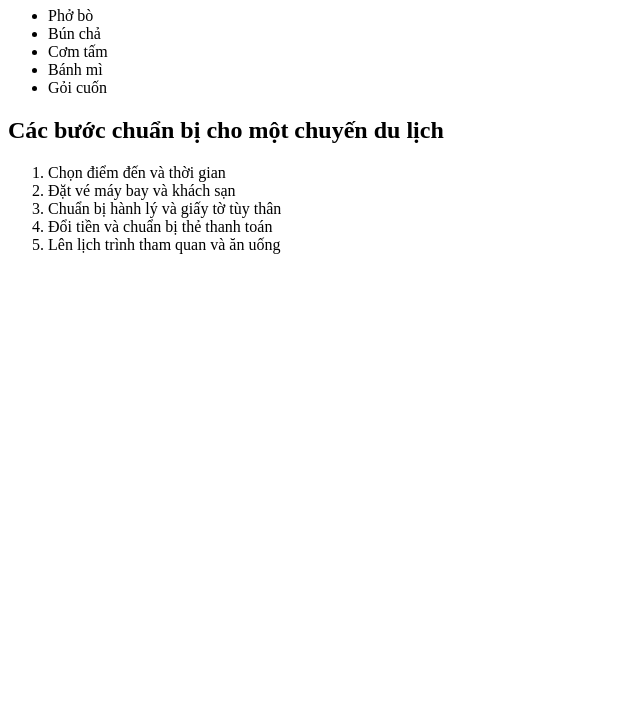
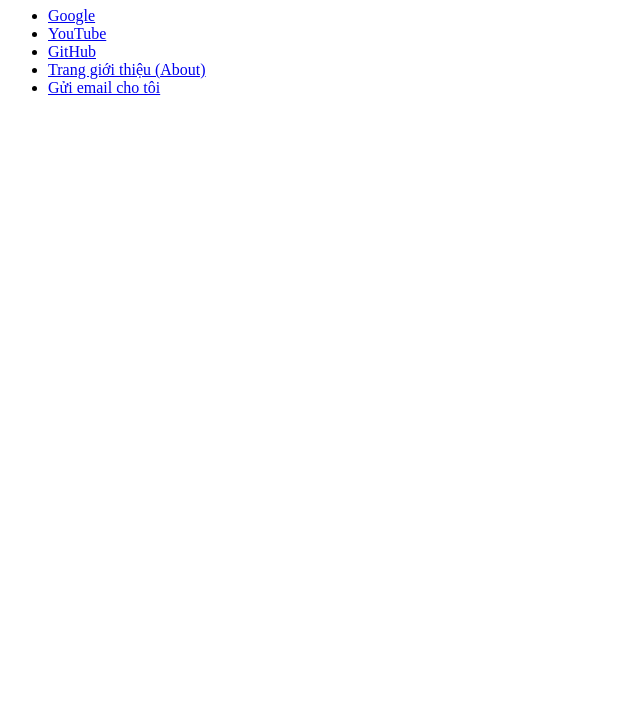
Before and after one commit to dtc245220035-hue/GitProject, a plain HTML site: page index.html in a window 1280 px wide. Shown: the part 73-800 px from the top of the page, without its empty margins (0-640 px from the left). Drawn offline with Linux system fonts and the light colour scheme.

Commit message:
Add links exercise with about page

```diff
--- a/index.html
+++ b/index.html
@@ -2,25 +2,17 @@
 <html>
     <head>
         <meta charset="utf-8">
-        <title>Danh sách trong HTML</title>
+        <title>Liên kết trong HTML</title>
     </head>
     <body>
-        <h1>Những món ăn yêu thích của tôi</h1>
+        <h1>Liên kết yêu thích của tôi</h1>
+
         <ul>
-            <li>Phở bò</li>
-            <li>Bún chả</li>
-            <li>Cơm tấm</li>
-            <li>Bánh mì</li>
-            <li>Gỏi cuốn</li>
+            <li><a href="https://www.google.com" target="_blank">Google</a></li>
+            <li><a href="https://www.youtube.com" target="_blank">YouTube</a></li>
+            <li><a href="https://github.com" target="_blank">GitHub</a></li>
+            <li><a href="about.html">Trang giới thiệu (About)</a></li>
+            <li><a href="mailto:your-email@example.com">Gửi email cho tôi</a></li>
         </ul>
-
-        <h2>Các bước chuẩn bị cho một chuyến du lịch</h2>
-        <ol>
-            <li>Chọn điểm đến và thời gian</li>
-            <li>Đặt vé máy bay và khách sạn</li>
-            <li>Chuẩn bị hành lý và giấy tờ tùy thân</li>
-            <li>Đổi tiền và chuẩn bị thẻ thanh toán</li>
-            <li>Lên lịch trình tham quan và ăn uống</li>
-        </ol>
     </body>
 </html>
```
Also changed, not shown: about.html (added, +12 -0 lines).
